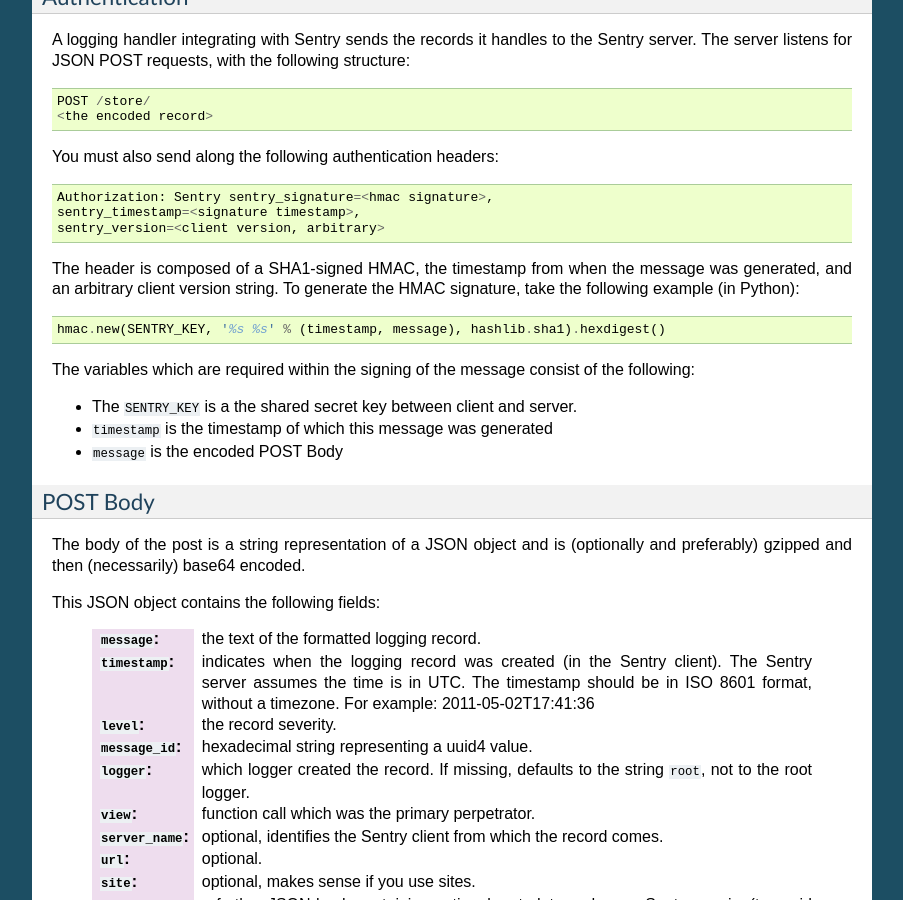
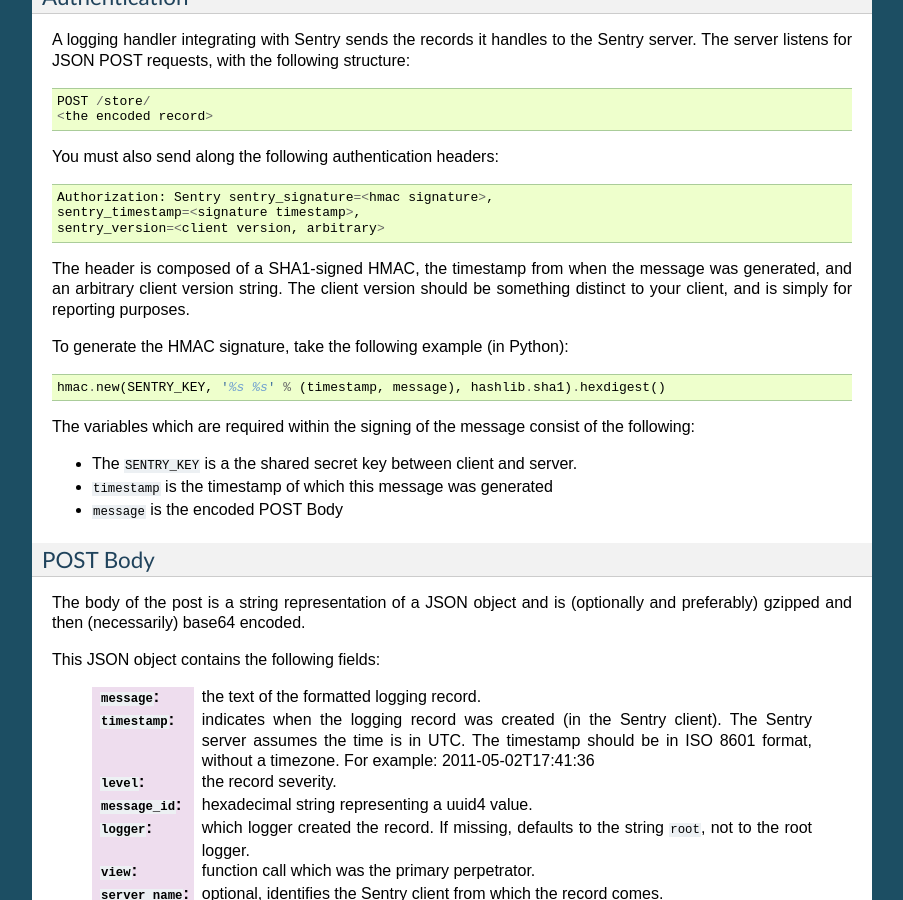
Before and after one commit to JohnFredok/apm-agent-python, a Sphinx documentation site: the page built from docs/technical.rst, in a window 1280 px wide and 900 px high, scrolled down 1272 px. Shown: the whole window, without its empty margins (198-1101 px from the left). Built offline with Sphinx 7.4.7, drawn with Linux system fonts in a browser that asks for light colours.

Commit message:
Note about client version

```diff
--- a/docs/technical.rst
+++ b/docs/technical.rst
@@ -83,8 +83,10 @@
     sentry_version=<client version, arbitrary>
 
 The header is composed of a SHA1-signed HMAC, the timestamp from when the message
-was generated, and an arbitrary client version string. To generate the HMAC signature,
-take the following example (in Python)::
+was generated, and an arbitrary client version string. The client version should
+be something distinct to your client, and is simply for reporting purposes.
+
+To generate the HMAC signature, take the following example (in Python)::
 
     hmac.new(SENTRY_KEY, '%s %s' % (timestamp, message), hashlib.sha1).hexdigest()
 
```
